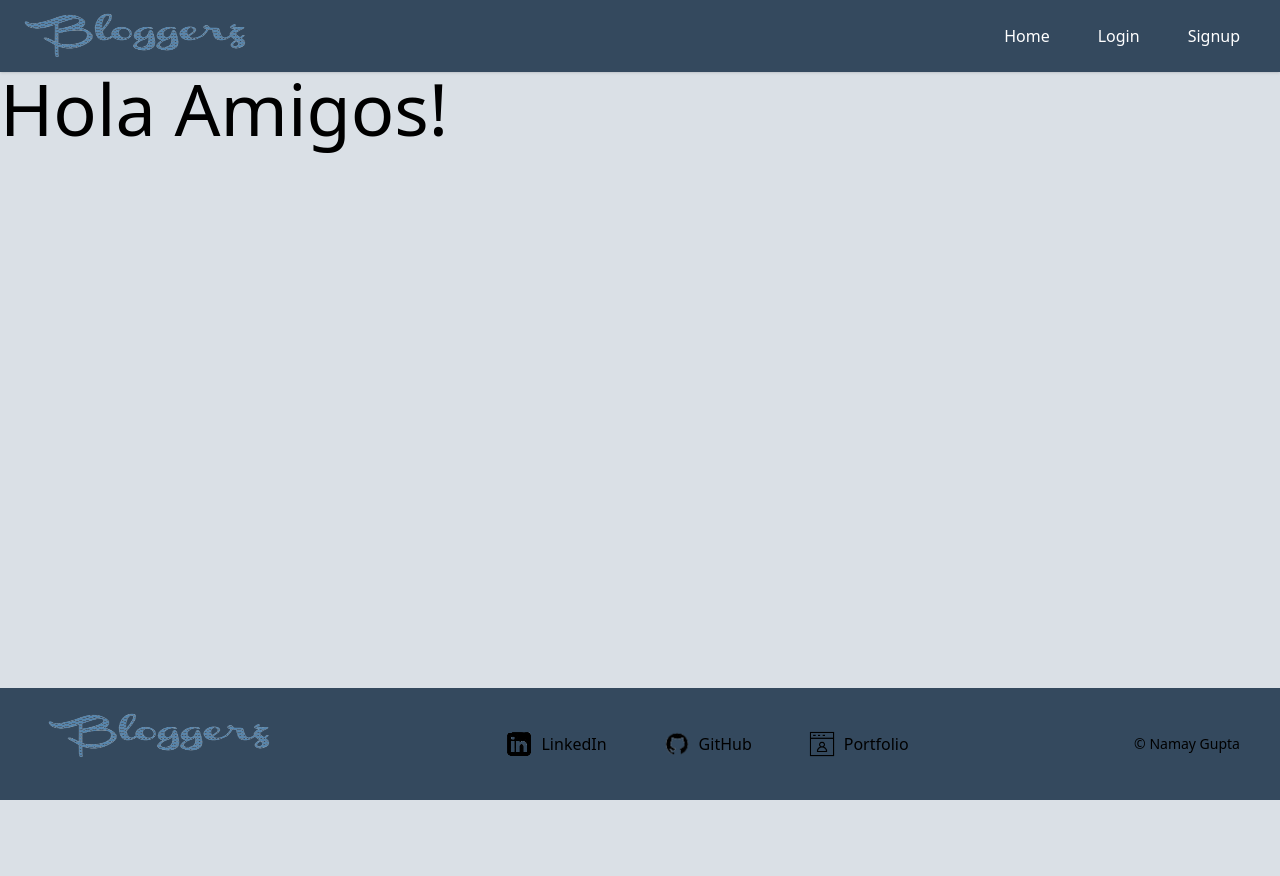
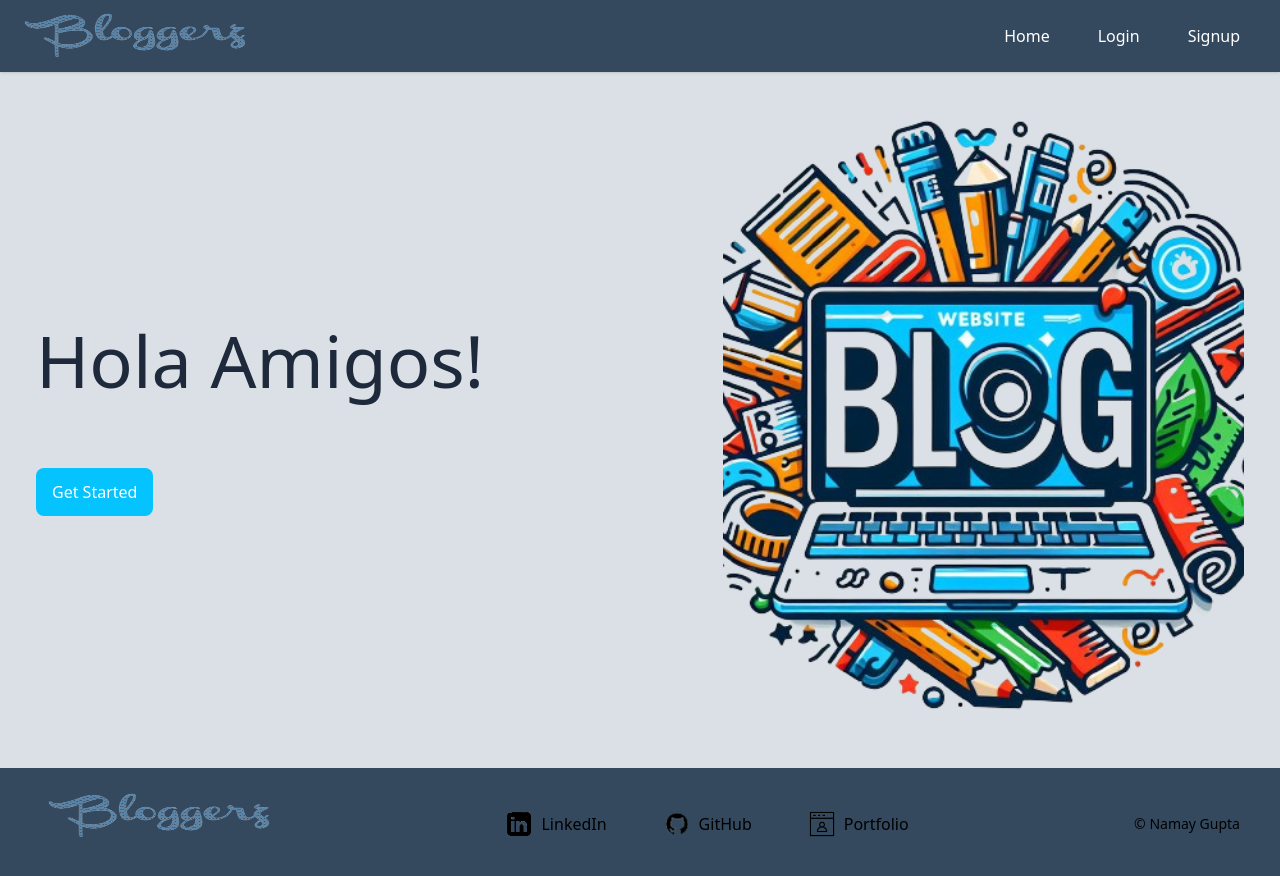
Before and after one commit to namay10/Bloggerz, a React (Vite) app: page / in a window 1280 px wide. Shown: the top 876 px of the page. Before the commit the page ends 800 px from the top, so only its background shows below. Built offline with nearby package versions, Linux system fonts and the light colour scheme; no server answers.

Commit message:
Update Home.jsx

```diff
--- a/src/pages/Home.jsx
+++ b/src/pages/Home.jsx
@@ -10,49 +10,47 @@ function Home() {
   console.log(authStatus);
 
   return (
-    <div className=" text-4xl lg:text-7xl">
+
+    <div className="w-full py-2 bg-bgcolor">
+      <Container>
+        <div className="flex  flex-col lg:flex-row gap-8 p-5 md:p-15">
+          <div className="text-slate-800 w-2/3 flex  flex-col gap-9 mx-auto my-auto">
+           <div className=" text-4xl lg:text-7xl">
              <h1>Hola Amigos!</h1>
            </div>
-    // <div className="w-full py-2 bg-bgcolor">
-    //   <Container>
-    //     <div className="flex  flex-col lg:flex-row gap-8 p-5 md:p-15">
-    //       <div className="text-slate-800 w-2/3 flex  flex-col gap-9 mx-auto my-auto">
-    //        <div className=" text-4xl lg:text-7xl">
-    //          <h1>Hola Amigos!</h1>
-    //        </div>
-    //        {/* <div className="text-4xl ">
-    //             <h1>Welcome to the Bloggerz!</h1>
-    //          </div> */}
-    //        <div className="text-xl">
-    //        <h2 className="text-4xl">
-    //           <ReactTyped
-    //               strings={["Share Your Story, Connect Your World!"]}
-    //               typeSpeed={80}
-    //               loop
-    //               backSpeed={20}
-    //               cursorChar=""
-    //               showCursor={true}
-    //             />
-    //         </h2>
-    //         </div>
-    //         {/*
-    //         <div className="text-xl font-serif">
-    //         <h3>Share Your Story, Connect Your World&nbsp;-Blog with Us!</h3>
-    //         </div> */}
-    //        <div>
-    //         <Link to={authStatus ? "/all-posts" : "/login"}>
-    //         <Button  bgColor={"bg-secondary-color"} textColor="text-white" hover="hover:bg-hover-color hover:text-white">
-    //           {authStatus ? "View All Posts" : "Get Started" }
-    //           </Button>
-    //         </Link>
-    //        </div>
-    //       </div>
-    //       <div className="rounded-xl w-64 h-64  md:w-112 md:h-112 overflow-hidden lg:w-128 lg:h-128 mx-auto my-auto">
-    //         <img src={blog} alt="Home" className="w-full h-full object-cover" />
-    //       </div>
-    //     </div>
-    //   </Container>
-    // </div>
+           {/* <div className="text-4xl ">
+                <h1>Welcome to the Bloggerz!</h1>
+             </div> */}
+           <div className="text-xl">
+           <h2 className="text-4xl">
+              <ReactTyped
+                  strings={["Share Your Story, Connect Your World!"]}
+                  typeSpeed={80}
+                  loop
+                  backSpeed={20}
+                  cursorChar=""
+                  showCursor={true}
+                />
+            </h2>
+            </div>
+            {/*
+            <div className="text-xl font-serif">
+            <h3>Share Your Story, Connect Your World&nbsp;-Blog with Us!</h3>
+            </div> */}
+           <div>
+            <Link to={authStatus ? "/all-posts" : "/login"}>
+            <Button  bgColor={"bg-secondary-color"} textColor="text-white" hover="hover:bg-hover-color hover:text-white">
+              {authStatus ? "View All Posts" : "Get Started" }
+              </Button>
+            </Link>
+           </div>
+          </div>
+          <div className="rounded-xl w-64 h-64  md:w-112 md:h-112 overflow-hidden lg:w-128 lg:h-128 mx-auto my-auto">
+            <img src={blog} alt="Home" className="w-full h-full object-cover" />
+          </div>
+        </div>
+      </Container>
+    </div>
   );
   //hello
 }
```
